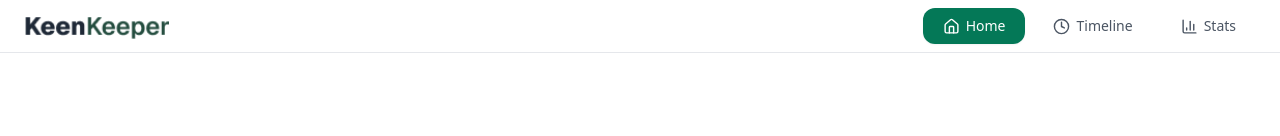
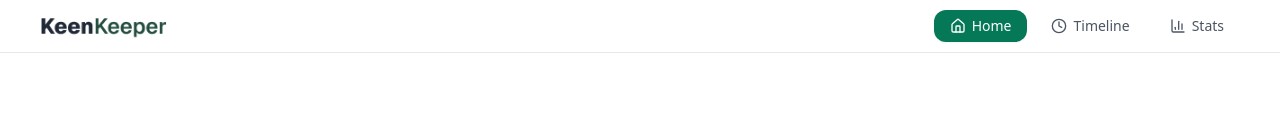
Before and after one commit to sulayman-a-khan/assignment7, a React (Vite) app: page / in a window 1280 px wide. Shown: the top 136 px of the page. Built offline with nearby package versions, Linux system fonts and the light colour scheme.

Commit message:
fix the scrollbar issue on small device

```diff
--- a/src/components/Navbar.jsx
+++ b/src/components/Navbar.jsx
@@ -4,15 +4,15 @@ import { Home, Clock, BarChart3 } from 'lucide-react';
 const Navbar = () => {
   return (
     <nav className="bg-white border-b border-gray-200 sticky top-0 z-50">
-      <div className="max-w-7xl mx-auto px-4 sm:px-6">
-        <div className="flex items-center justify-between h-13 py-2">
+      <div className="w-full px-6 sm:px-10">
+        <div className="flex items-center justify-between py-2.5">
 
-          {/* Logo */}
-          <div className="flex items-center gap-2 flex-shrink-0">
-            <img src="/logo.png" alt="KeenKeeper" className="h-8 w-auto" />
+          {/* Logo — left edge */}
+          <div className="flex items-center flex-shrink-0">
+            <img src="/logo.png" alt="KeenKeeper" className="h-7 w-auto" />
           </div>
 
-          {/* Nav Links */}
+          {/* Nav Links — right edge */}
           <div className="flex items-center gap-1 sm:gap-2">
             {[
               { to: '/',         label: 'Home',     Icon: Home      },
@@ -24,12 +24,12 @@ const Navbar = () => {
                 to={to}
                 end={to === '/'}
                 className={({ isActive }) =>
-                  `flex items-center gap-1.5 px-3 sm:px-5 py-2 rounded-xl text-sm font-medium transition-all
+                  `flex items-center gap-1.5 px-3 sm:px-4 py-1.5 rounded-xl text-sm font-medium transition-all
                    ${isActive ? 'bg-emerald-700 text-white shadow-sm' : 'text-gray-600 hover:bg-gray-100'}`
                 }
               >
-                <Icon size={17} />
-                <span className="hidden xs:inline sm:inline">{label}</span>
+                <Icon size={16} />
+                <span>{label}</span>
               </NavLink>
             ))}
           </div>
--- a/src/index.css
+++ b/src/index.css
@@ -3,15 +3,9 @@
 @tailwind utilities;
 
 @layer base {
-  html {
+  html, body {
+    overflow-x: hidden;
     -webkit-font-smoothing: antialiased;
     -moz-osx-font-smoothing: grayscale;
   }
 }
-
-/* xs breakpoint for very small screens */
-@layer utilities {
-  @screen xs {
-    .xs\:inline { display: inline; }
-  }
-}
--- a/vite.config.js
+++ b/vite.config.js
@@ -4,4 +4,17 @@ import react from '@vitejs/plugin-react'
 export default defineConfig({
   plugins: [react()],
   base: '/',
+  build: {
+    chunkSizeWarningLimit: 600,
+    rollupOptions: {
+      output: {
+        manualChunks: {
+          'react-vendor': ['react', 'react-dom'],
+          'router': ['react-router-dom'],
+          'charts': ['recharts'],
+          'icons': ['lucide-react'],
+        },
+      },
+    },
+  },
 })
```
